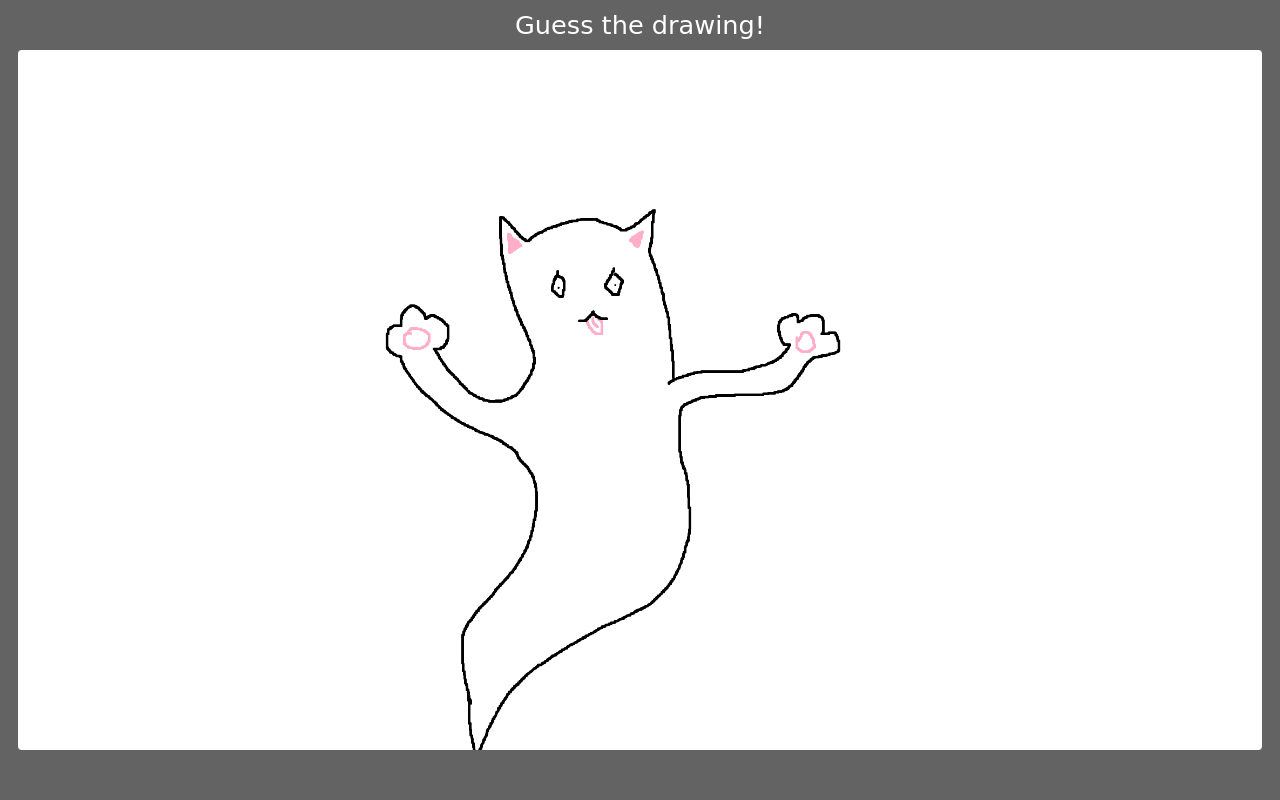
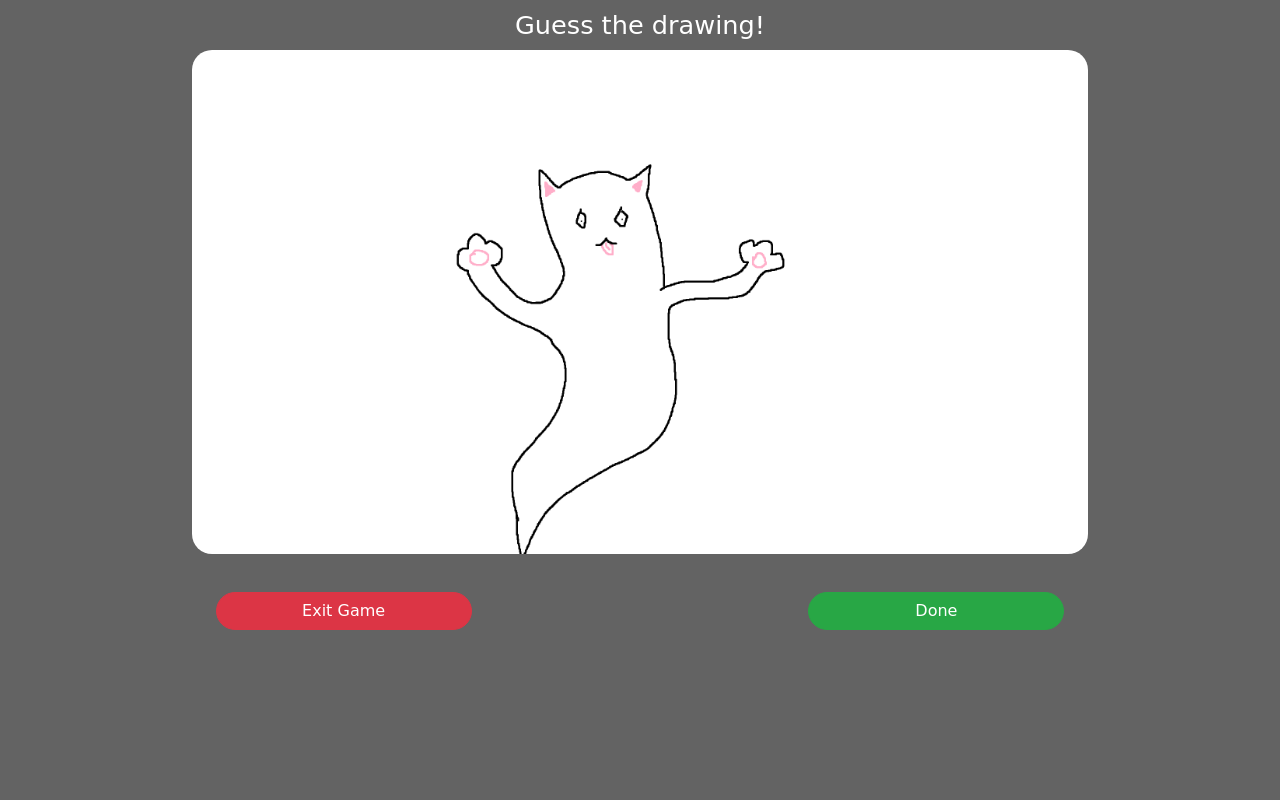
Before and after one commit to VinhDo1/CS4640, a PHP site: page /guess.html in a window 1280 px wide. Run offline with PHP 8.4, Linux system fonts and the light colour scheme.

Commit message:
Guess Update
- fixed image size
- added "done" and "exit" buttons

```diff
--- a/guess.html
+++ b/guess.html
@@ -25,11 +25,12 @@
             Guess the drawing!
         </h3>
     </div>
-
-    <div class="row">
-    <div class="col-md-2"></div>
-
-        <img src="images/cat4.png" class="rounded" alt="...">
+    <div class="text-center">
+        <img class="mainImage" src="images/cat4.png" alt="...">
+    </div>
+    <div text-align="center">
+        <button class="btn btn-danger btn-game" onclick="window.location.href='lobby.html'">Exit Game</button>
+        <button class="btn btn-success btn-game">Done</button>
     </div>
 </body>
 </html>
--- a/styles/custom.css
+++ b/styles/custom.css
@@ -83,6 +83,15 @@ img {
     margin-left: auto;
     margin-right: auto;
     width: 95%;
+    height: auto;
+}
+
+.mainImage {
+    margin-left: auto;
+    margin-right: auto;
+    width: 70%;
+    height: auto;
+    border-radius: 20px;
 }
 
 .register {
```
Also changed, not shown: 1 other file.
